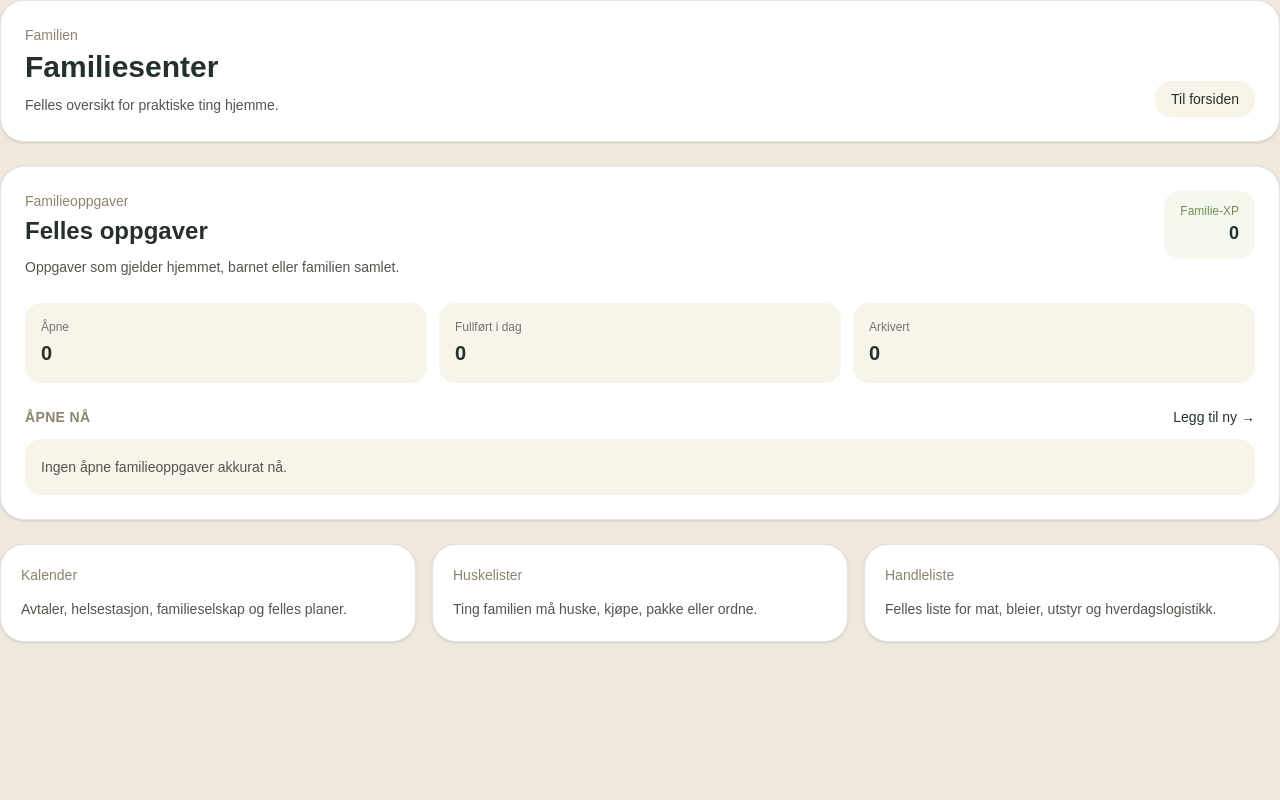
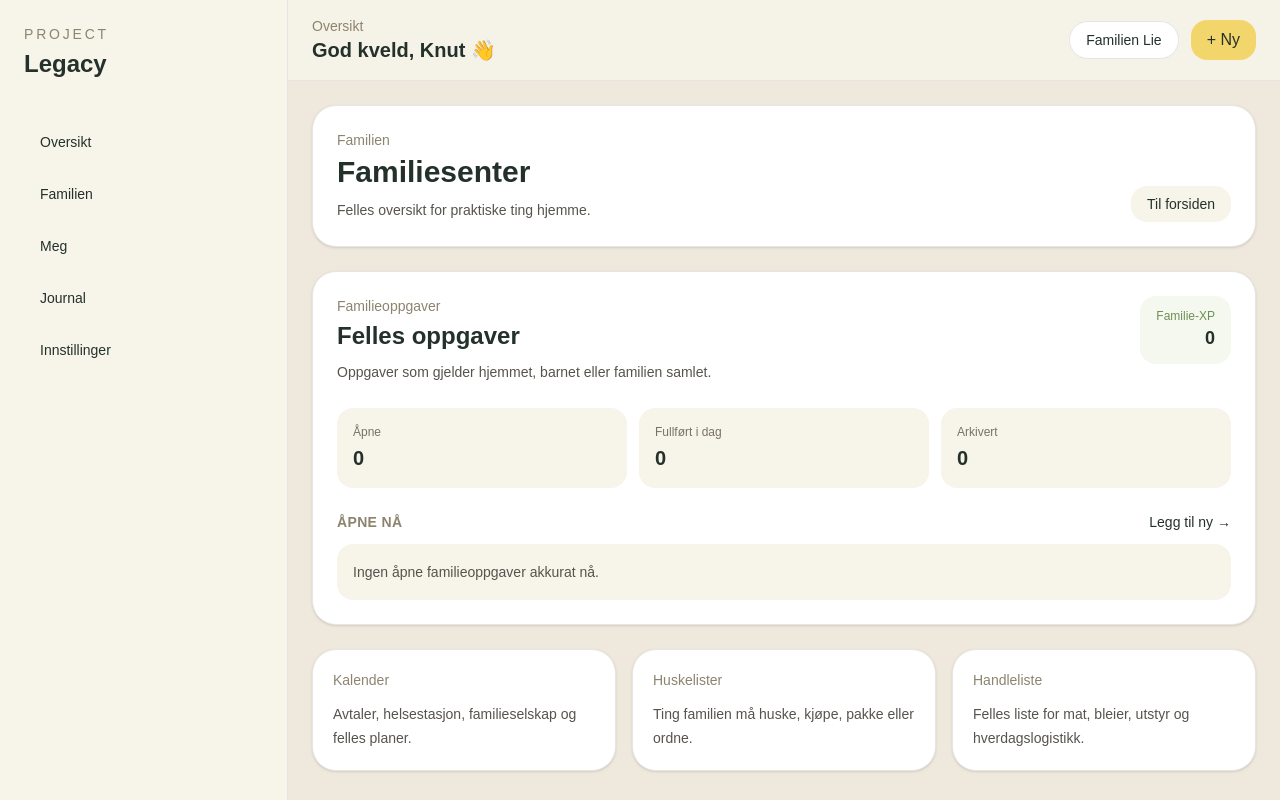
Before and after one commit to knutemiljl-hue/project-legacy, a Next.js app: page /family in a window 1280 px wide. Built offline with nearby package versions, Linux system fonts and the light colour scheme.

Commit message:
fix: wrap family page in app shell

```diff
--- a/app/family/page.tsx
+++ b/app/family/page.tsx
@@ -1,4 +1,5 @@
 import Link from "next/link";
+import AppShell from "@/components/layout/AppShell";
 import FamilyTasksSummary from "@/components/family/FamilyTasksSummary";
 
 const familyCards = [
@@ -18,7 +19,8 @@ const familyCards = [
 
 export default function FamilyPage() {
   return (
-    <main className="min-h-screen space-y-6 bg-[#EFE9DD]">
+    <AppShell>
+      <main className="space-y-6">
         <section className="rounded-3xl border border-stone-200 bg-white p-6 shadow-sm">
           <div className="flex flex-col justify-between gap-4 md:flex-row md:items-end">
             <div>
@@ -50,7 +52,9 @@ export default function FamilyPage() {
               key={card.title}
               className="rounded-3xl border border-stone-200 bg-white p-5 shadow-sm"
             >
-            <p className="text-sm font-medium text-[#8D846F]">{card.title}</p>
+              <p className="text-sm font-medium text-[#8D846F]">
+                {card.title}
+              </p>
 
               <p className="mt-3 text-sm leading-6 text-stone-600">
                 {card.description}
@@ -59,5 +63,6 @@ export default function FamilyPage() {
           ))}
         </section>
       </main>
+    </AppShell>
   );
 }
```
Lines whose indentation alone changed are shown as unchanged.
